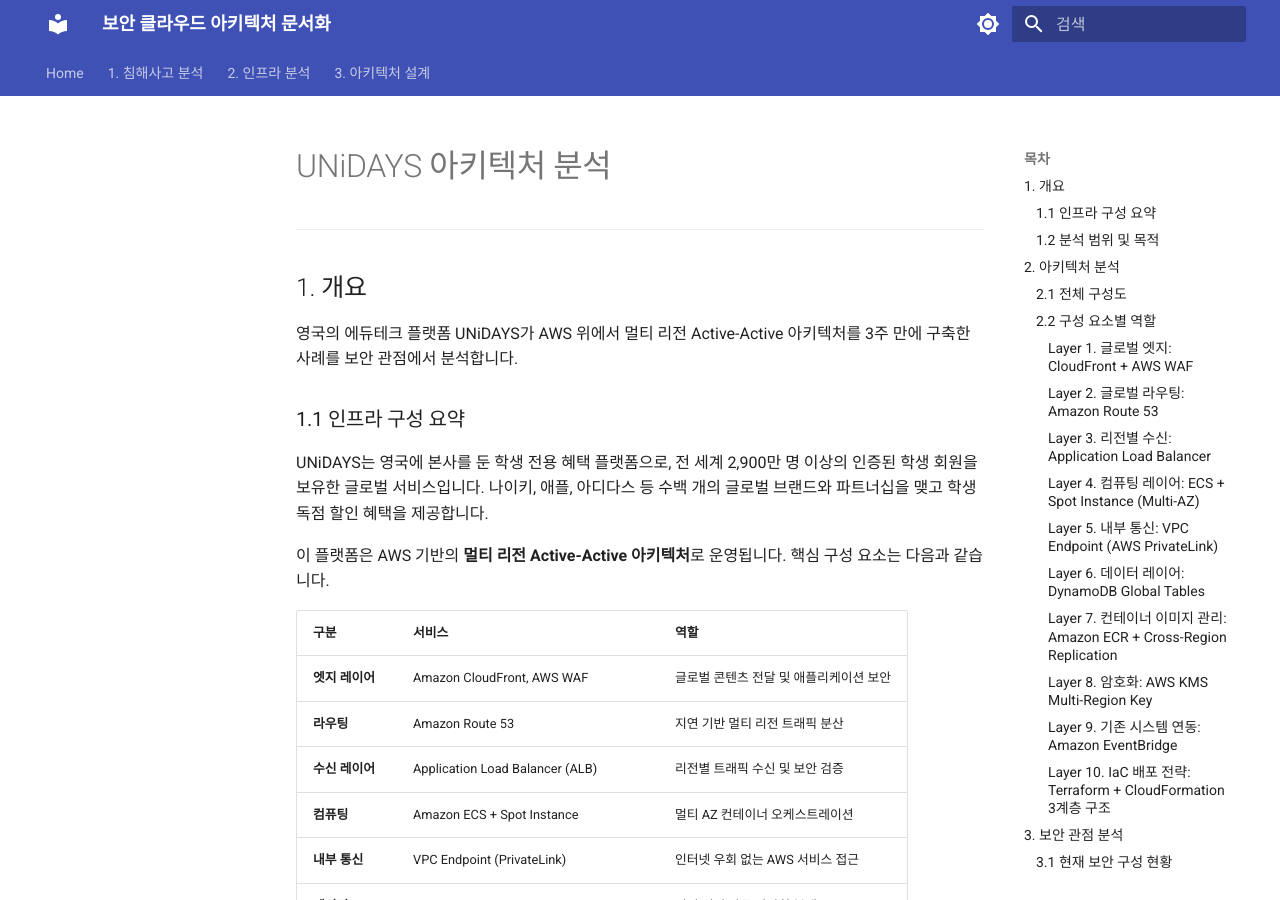
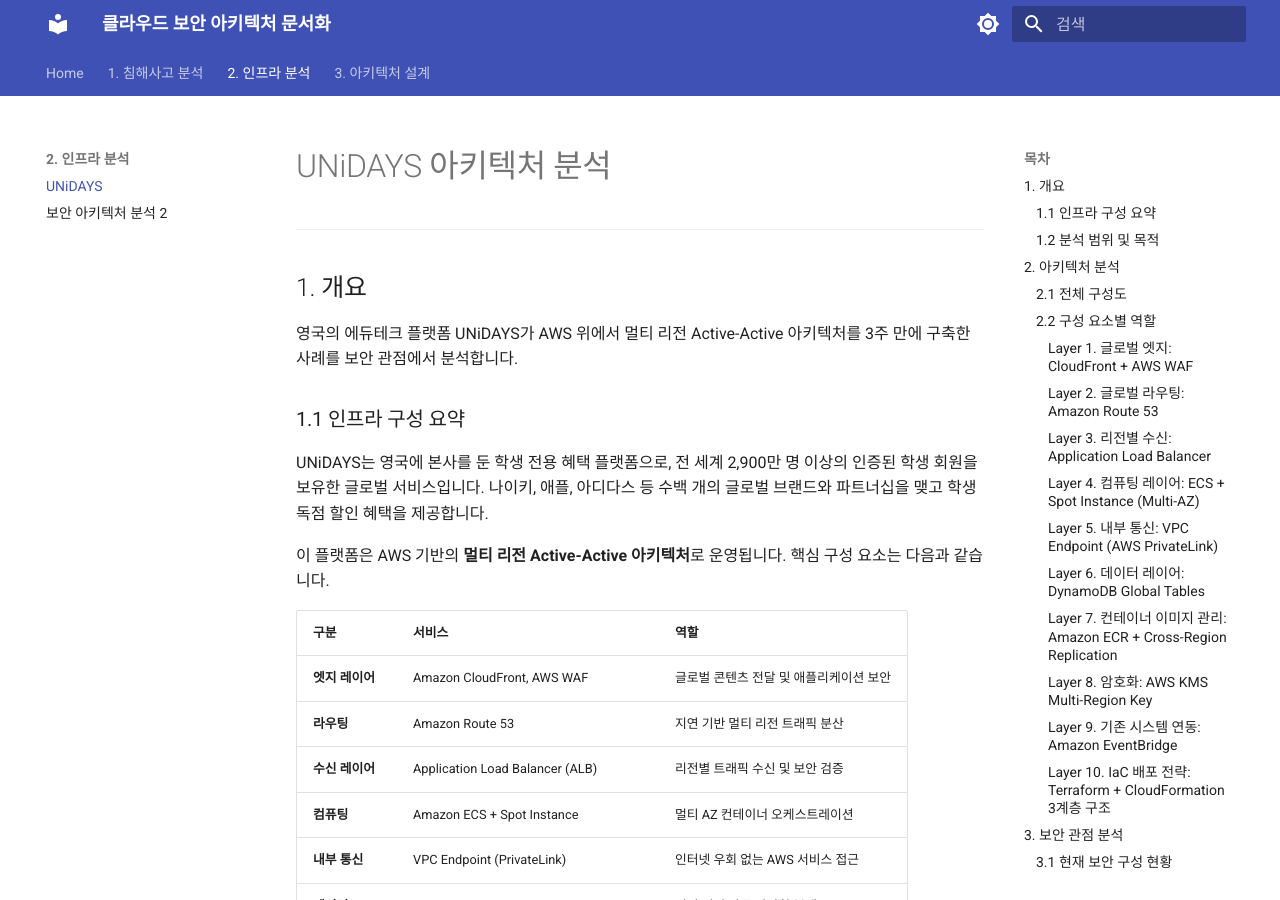
Before and after one commit to UniteLiveDisperseDie/secure-cloud-architecture-docs, an MkDocs documentation site: the page built from docs/02-infra/analysis-01-unidays.md, in a window 1280 px wide and 900 px high. Built offline with MkDocs 1.6.1 and Material for MkDocs 9.7.7, drawn with Linux system fonts in a browser that asks for light colours.

```diff
--- a/mkdocs.yml
+++ b/mkdocs.yml
@@ -1,4 +1,4 @@
-site_name: 보안 클라우드 아키텍처 문서화
+site_name: 클라우드 보안 아키텍처 문서화
 theme:
   name: material
   language: ko
@@ -28,7 +28,7 @@ nav:
       - "분석 사례 1": 01-incident/case-01.md
       - "분석 사례 2": 01-incident/case-02.md
   - 2. 인프라 분석:
-      - "보안 아키텍처 분석 1": 02-infra/analysis-01.md
+      - "UNiDAYS": 02-infra/analysis-01-unidays.md
       - "보안 아키텍처 분석 2": 02-infra/analysis-02.md
   - 3. 아키텍처 설계:
       - "바이브 코딩 아키텍처 설계": 03-architecture/01-hobby.md
```
